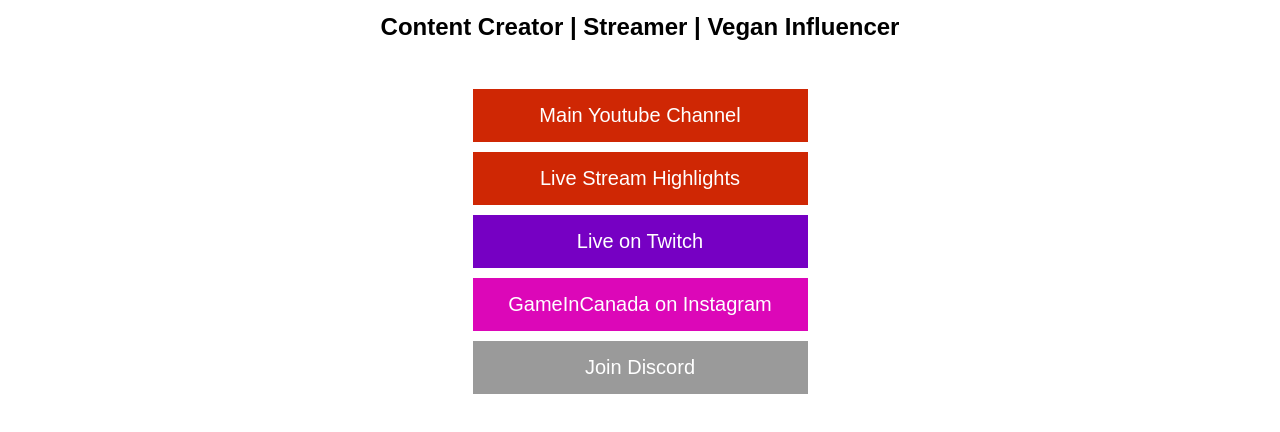
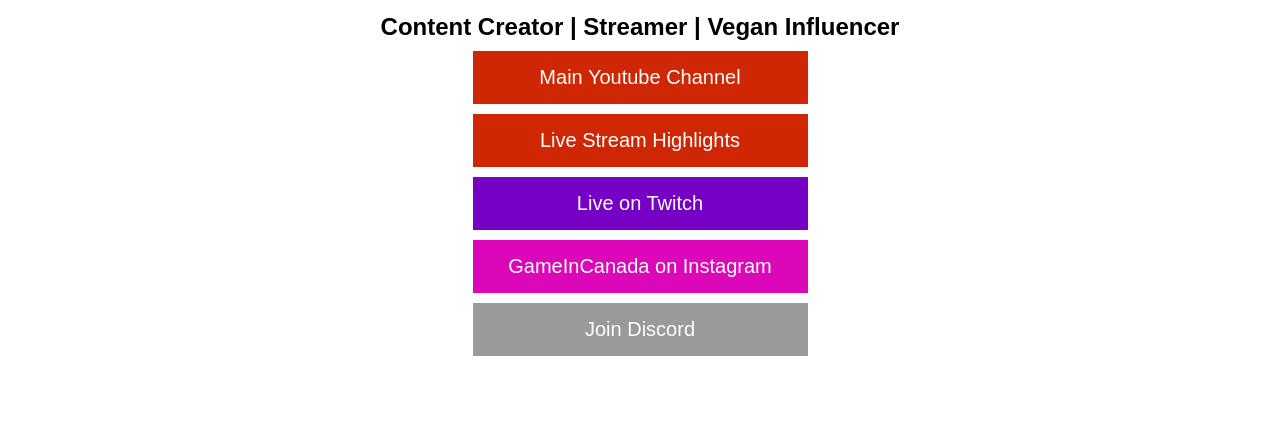
Before and after one commit to gameincanada/Social_Media, a plain HTML site: page index.html in a window 1280 px wide. Shown: the part 310-742 px from the top of the page. Drawn offline with Linux system fonts and the light colour scheme.

Commit message:
Update index.html

```diff
--- a/index.html
+++ b/index.html
@@ -111,7 +111,6 @@ p{
 .button4:hover {
   background-color: white;
 }
-
 </style>
 </head>
 <body>
@@ -120,7 +119,6 @@ p{
 <img alt="" height="160" src="https://github.com/gameincanada/Social_Media/blob/master/assets/GIC_profile_Circle.png?raw=true" width="160"></p>
 <h1 class="auto-style2"><strong>Content Creator | Streamer | Vegan
 Influencer</strong></h1>
-<p class="auto-style1">&nbsp;</p>
 <p class="auto-style1">
 <button class="button1" onclick="location.href='https://youtube.com/gameincanada';"style="width: 335px">Main Youtube Channel</button></p>
 <p class="auto-style1">
```
